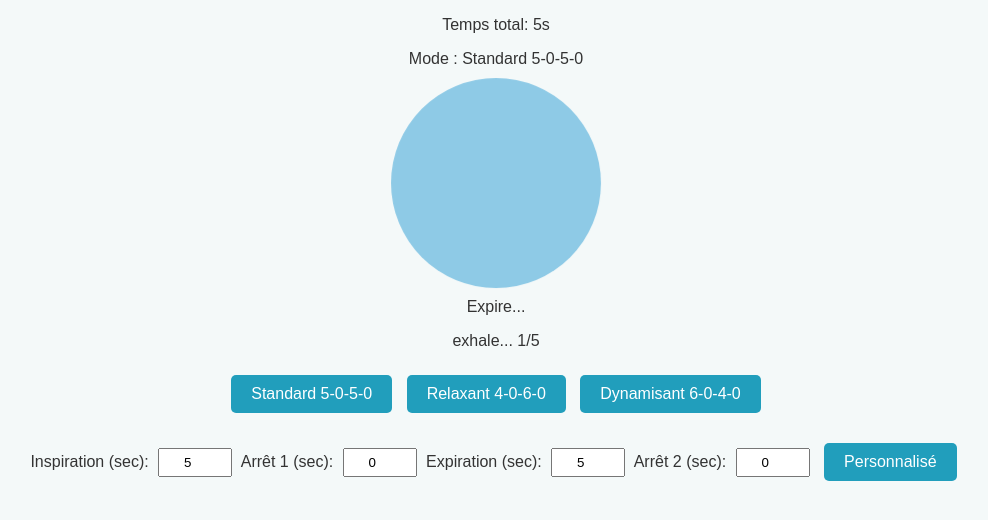
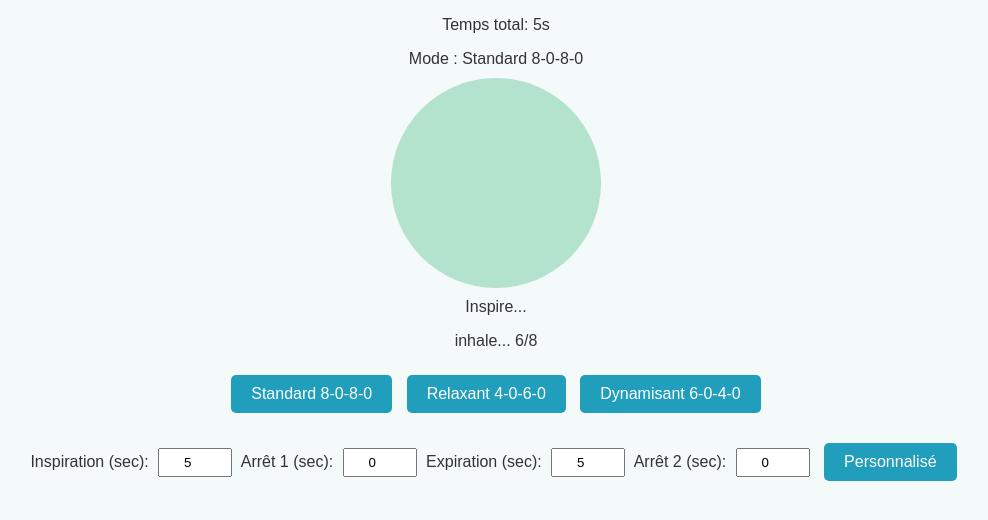
Before and after one commit to arthurgauguet/coherence_quardique, a plain HTML site: page index.html in a window 1280 px wide. Shown: the whole page, without its empty margins (144-1132 px from the left). Drawn offline with Linux system fonts and the light colour scheme.

Commit message:
Update index.html

```diff
--- a/index.html
+++ b/index.html
@@ -60,7 +60,7 @@
   <p id="timer"> </p>
 
   <div class="controls">
-    <button onclick="startBreathing(5,0,5,0,'Standard 5-0-5-0')">Standard 5-0-5-0</button>
+    <button onclick="startBreathing(8,0,8,0,'Standard 5-0-5-0')">Standard 8-0-8-0</button>
     <button onclick="startBreathing(4,0,6,0,'Relaxant 4-0-6-0')">Relaxant 4-0-6-0</button>
     <button onclick="startBreathing(6,0,4,0,'Dynamisant 6-0-4-0')">Dynamisant 6-0-4-0</button>
   </div>
@@ -229,7 +229,7 @@ if ('serviceWorker' in navigator) {
 }
 
 // Démarrage par défaut
-startBreathing(5, 0, 5, 0, 'Standard 5-0-5-0');
+startBreathing(8, 0, 8, 0, 'Standard 8-0-8-0');
 </script>
 </body>
 </html>
```
